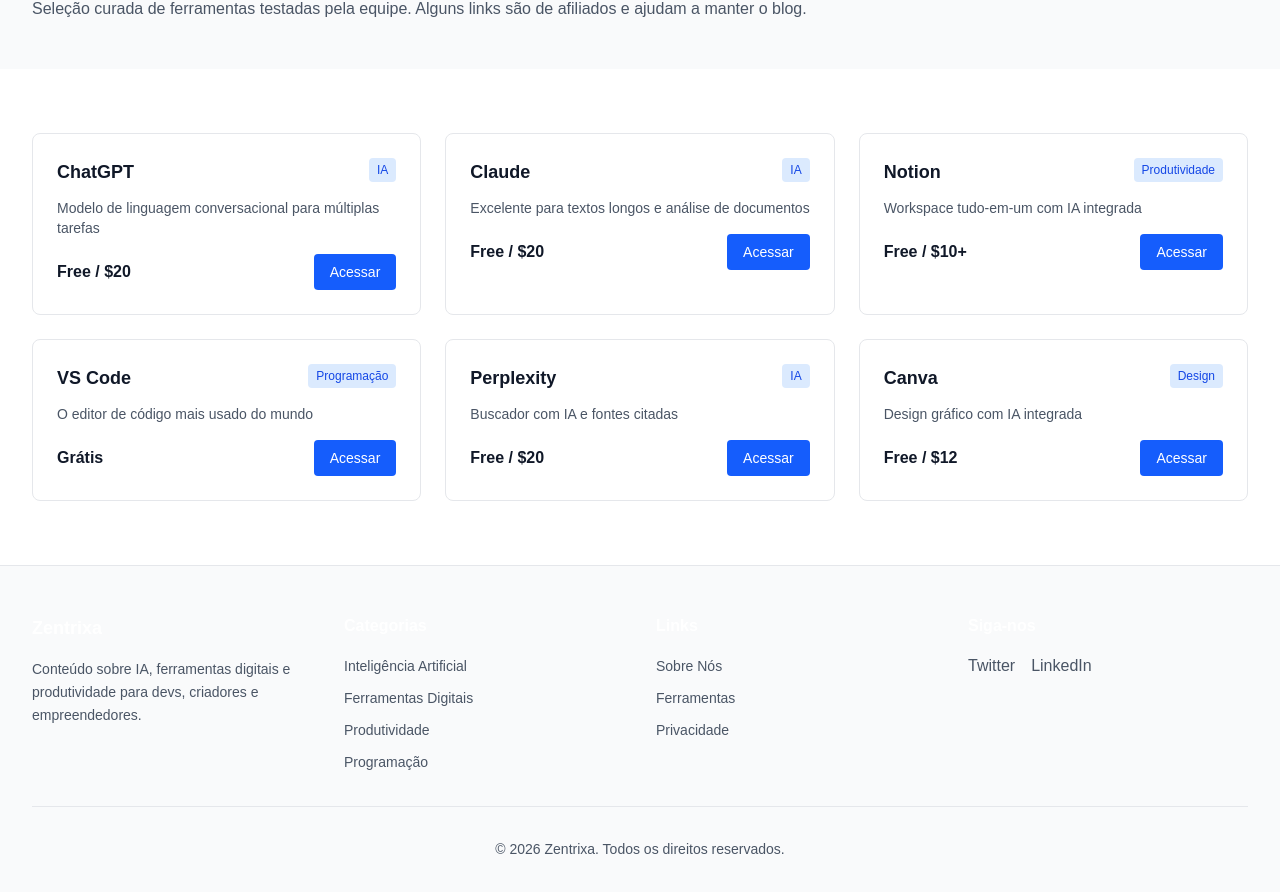
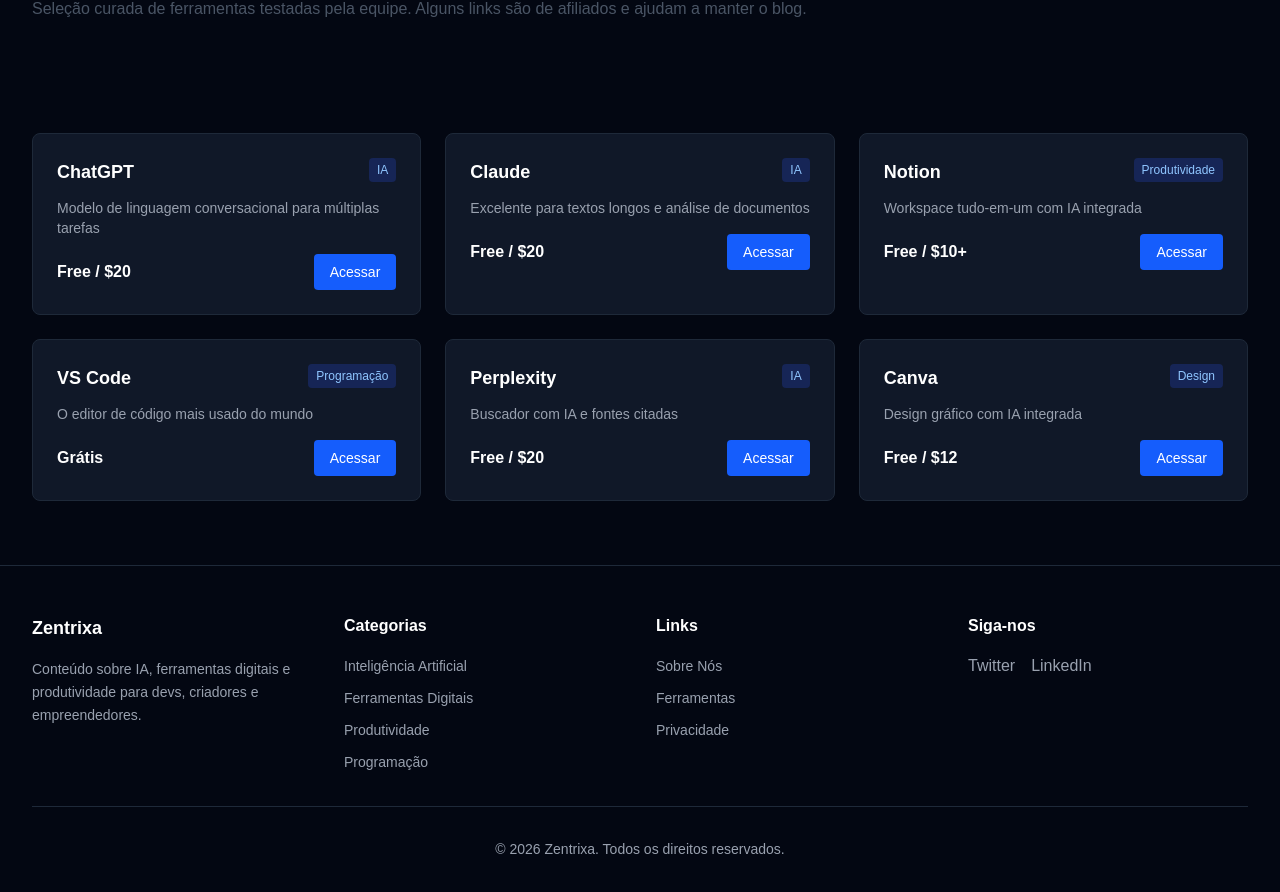
Before and after one commit to JOAO-PEDRO-FRANCO-BARBOSA/Projeto-Blog, a Next.js app: page /ferramentas in a window 1280 px wide. Shown: the part 220-1112 px from the top of the page. Built offline with nearby package versions, Linux system fonts and the light colour scheme.

Commit message:
Adicionando modo escuro

```diff
--- a/app/blog/page.tsx
+++ b/app/blog/page.tsx
@@ -23,7 +23,7 @@
 
   return (
     <div>
-      <div className="bg-gray-50 dark:bg-gray-900 py-12">
+      <div className="bg-gray-950 py-12">
         <div className="mx-auto max-w-7xl px-4 sm:px-6 lg:px-8">
           <h1 className="text-4xl font-bold text-gray-900 dark:text-white mb-4">Todos os artigos</h1>
           <p className="text-gray-600 dark:text-gray-400">
--- a/app/ferramentas/page.tsx
+++ b/app/ferramentas/page.tsx
@@ -46,7 +46,7 @@
 
   return (
     <div>
-      <div className="bg-gray-50 dark:bg-gray-900 py-12">
+      <div className="bg-gray-950 py-12">
         <div className="mx-auto max-w-7xl px-4 sm:px-6 lg:px-8">
           <h1 className="text-4xl font-bold text-gray-900 dark:text-white mb-4">Ferramentas Recomendadas</h1>
           <p className="text-gray-600 dark:text-gray-400">
@@ -60,17 +60,17 @@
           {tools.map((tool, idx) => (
             <div
               key={idx}
-              className="rounded-lg border border-gray-200 dark:border-gray-800 bg-white dark:bg-gray-950 p-6 hover:shadow-lg transition"
+              className="rounded-lg border border-gray-800 bg-gray-900 p-6 hover:shadow-lg transition"
             >
               <div className="flex items-start justify-between mb-3">
-                <h3 className="text-lg font-bold text-gray-900 dark:text-white">{tool.name}</h3>
-                <span className="px-2 py-1 text-xs font-medium bg-blue-100 dark:bg-blue-900 text-blue-700 dark:text-blue-300 rounded">
+                <h3 className="text-lg font-bold text-white">{tool.name}</h3>
+                <span className="px-2 py-1 text-xs font-medium bg-blue-950 text-blue-300 rounded">
                   {tool.category}
                 </span>
               </div>
-              <p className="text-sm text-gray-600 dark:text-gray-400 mb-4">{tool.description}</p>
+              <p className="text-sm text-gray-400 mb-4">{tool.description}</p>
               <div className="flex items-center justify-between">
-                <span className="font-semibold text-gray-900 dark:text-white">{tool.price}</span>
+                <span className="font-semibold text-white">{tool.price}</span>
                 <a
                   href={tool.link}
                   target="_blank"
--- a/app/globals.css
+++ b/app/globals.css
@@ -2,6 +2,10 @@
 
 :root {
   scroll-behavior: smooth;
+}
+
+html {
+  background: #030712;
 }
 
 body {
@@ -67,7 +71,7 @@
 }
 
 body {
-  background: var(--background);
-  color: var(--foreground);
+  background: #030712;
+  color: #f9fafb;
   font-family: Arial, Helvetica, sans-serif;
 }
--- a/app/layout.tsx
+++ b/app/layout.tsx
@@ -34,7 +34,7 @@
           }}
         />
       </head>
-      <body className="bg-white dark:bg-gray-950 text-gray-900 dark:text-white">
+      <body className="bg-gray-950 text-gray-100">
         <RootLayout>{children}</RootLayout>
       </body>
     </html>
--- a/app/page.tsx
+++ b/app/page.tsx
@@ -63,7 +63,7 @@
       </section>
 
       {/* Categories Section */}
-      <section className="bg-gray-50 dark:bg-gray-900 py-16">
+      <section className="bg-gray-950 py-16">
         <div className="mx-auto max-w-7xl px-4 sm:px-6 lg:px-8">
           <h2 className="text-3xl font-bold text-gray-900 dark:text-white mb-12">Explore por categoria</h2>
           <div className="grid grid-cols-1 md:grid-cols-2 lg:grid-cols-4 gap-6">
@@ -71,7 +71,7 @@
               <Link
                 key={cat.id}
                 href={`/blog?category=${cat.slug}`}
-                className="p-6 rounded-lg border border-gray-200 dark:border-gray-800 bg-white dark:bg-gray-950 hover:shadow-lg hover:border-blue-300 dark:hover:border-blue-700 transition"
+                className="p-6 rounded-lg border border-gray-800 bg-gray-900 hover:shadow-lg hover:border-blue-700 transition"
               >
                 <h3 className="font-semibold text-lg text-gray-900 dark:text-white mb-2">{cat.name}</h3>
                 <p className="text-gray-600 dark:text-gray-400 text-sm">{cat.description || 'Conteúdos selecionados para acelerar resultados.'}</p>
--- a/components/ArticleCard.tsx
+++ b/components/ArticleCard.tsx
@@ -15,7 +15,7 @@
     return (
       <article className="group">
         <Link href={`/blog/${post.slug}`} className="block overflow-hidden rounded-lg">
-          <div className="relative h-80 w-full overflow-hidden bg-gray-200 dark:bg-gray-800">
+          <div className="relative h-80 w-full overflow-hidden bg-gray-800">
             <SafeImage
               src={post.image || '/images/fallback-placeholder.svg'}
               fallbackSrc="/images/fallback-placeholder.svg"
@@ -46,9 +46,9 @@
   }
 
   return (
-    <article className="group overflow-hidden rounded-lg border border-gray-200 dark:border-gray-800 bg-white dark:bg-gray-900 hover:shadow-lg transition">
+    <article className="group overflow-hidden rounded-lg border border-gray-800 bg-gray-900 hover:shadow-lg transition">
       <Link href={`/blog/${post.slug}`} className="block overflow-hidden">
-        <div className="relative h-48 w-full bg-gray-200 dark:bg-gray-800">
+        <div className="relative h-48 w-full bg-gray-800">
           <SafeImage
             src={post.image || '/images/fallback-placeholder.svg'}
             fallbackSrc="/images/fallback-placeholder.svg"
--- a/components/Footer.tsx
+++ b/components/Footer.tsx
@@ -3,13 +3,13 @@
 
 export function Footer() {
   return (
-    <footer className="border-t border-gray-200 bg-gray-50 dark:border-gray-800 dark:bg-gray-950">
+    <footer className="border-t border-gray-800 bg-gray-950">
       <div className="mx-auto max-w-7xl px-4 py-12 sm:px-6 lg:px-8">
         <div className="grid grid-cols-1 gap-8 sm:grid-cols-2 lg:grid-cols-4">
           {/* About */}
           <div>
             <h3 className="font-bold text-lg mb-4 text-white">Zentrixa</h3>
-            <p className="text-gray-600 dark:text-gray-400 text-sm leading-relaxed">
+            <p className="text-gray-400 text-sm leading-relaxed">
               Conteúdo sobre IA, ferramentas digitais e produtividade para devs, criadores e empreendedores.
             </p>
           </div>
@@ -22,7 +22,7 @@
                 <li key={key}>
                   <Link
                     href={`/blog?category=${cat.slug}`}
-                    className="text-gray-600 hover:text-gray-900 dark:text-gray-400 dark:hover:text-white transition text-sm"
+                    className="text-gray-400 hover:text-white transition text-sm"
                   >
                     {cat.name}
                   </Link>
@@ -36,17 +36,17 @@
             <h4 className="font-semibold mb-4 text-white">Links</h4>
             <ul className="space-y-2">
               <li>
-                <Link href="/sobre" className="text-gray-600 hover:text-gray-900 dark:text-gray-400 dark:hover:text-white transition text-sm">
+                <Link href="/sobre" className="text-gray-400 hover:text-white transition text-sm">
                   Sobre Nós
                 </Link>
               </li>
               <li>
-                <Link href="/ferramentas" className="text-gray-600 hover:text-gray-900 dark:text-gray-400 dark:hover:text-white transition text-sm">
+                <Link href="/ferramentas" className="text-gray-400 hover:text-white transition text-sm">
                   Ferramentas
                 </Link>
               </li>
               <li>
-                <a href="#" className="text-gray-600 hover:text-gray-900 dark:text-gray-400 dark:hover:text-white transition text-sm">
+                <a href="#" className="text-gray-400 hover:text-white transition text-sm">
                   Privacidade
                 </a>
               </li>
@@ -57,18 +57,18 @@
           <div>
             <h4 className="font-semibold mb-4 text-white">Siga-nos</h4>
             <div className="flex gap-4">
-              <a href="#" className="text-gray-600 hover:text-gray-900 dark:text-gray-400 dark:hover:text-white transition">
+              <a href="#" className="text-gray-400 hover:text-white transition">
                 Twitter
               </a>
-              <a href="#" className="text-gray-600 hover:text-gray-900 dark:text-gray-400 dark:hover:text-white transition">
+              <a href="#" className="text-gray-400 hover:text-white transition">
                 LinkedIn
               </a>
             </div>
           </div>
         </div>
 
-        <div className="mt-8 border-t border-gray-200 dark:border-gray-800 pt-8">
-          <p className="text-center text-sm text-gray-600 dark:text-gray-400">
+        <div className="mt-8 border-t border-gray-800 pt-8">
+          <p className="text-center text-sm text-gray-400">
             © 2026 Zentrixa. Todos os direitos reservados.
           </p>
         </div>
--- a/components/TableOfContents.tsx
+++ b/components/TableOfContents.tsx
@@ -12,7 +12,7 @@
   if (!items.length) return null;
 
   return (
-    <nav className="rounded-lg border border-gray-200 dark:border-gray-800 bg-gray-50 dark:bg-gray-900 p-4">
+    <nav className="rounded-lg border border-gray-800 bg-gray-900 p-4">
       <h3 className="font-semibold text-gray-900 dark:text-white mb-3">Índice</h3>
       <ul className="space-y-2 text-sm">
         {items.map((item) => (
```
Also changed, not shown: app/blog/[slug]/page.tsx (+4 -4 lines), components/CommentsSection.tsx (+12 -12 lines), components/SearchBox.tsx (+5 -5 lines).
